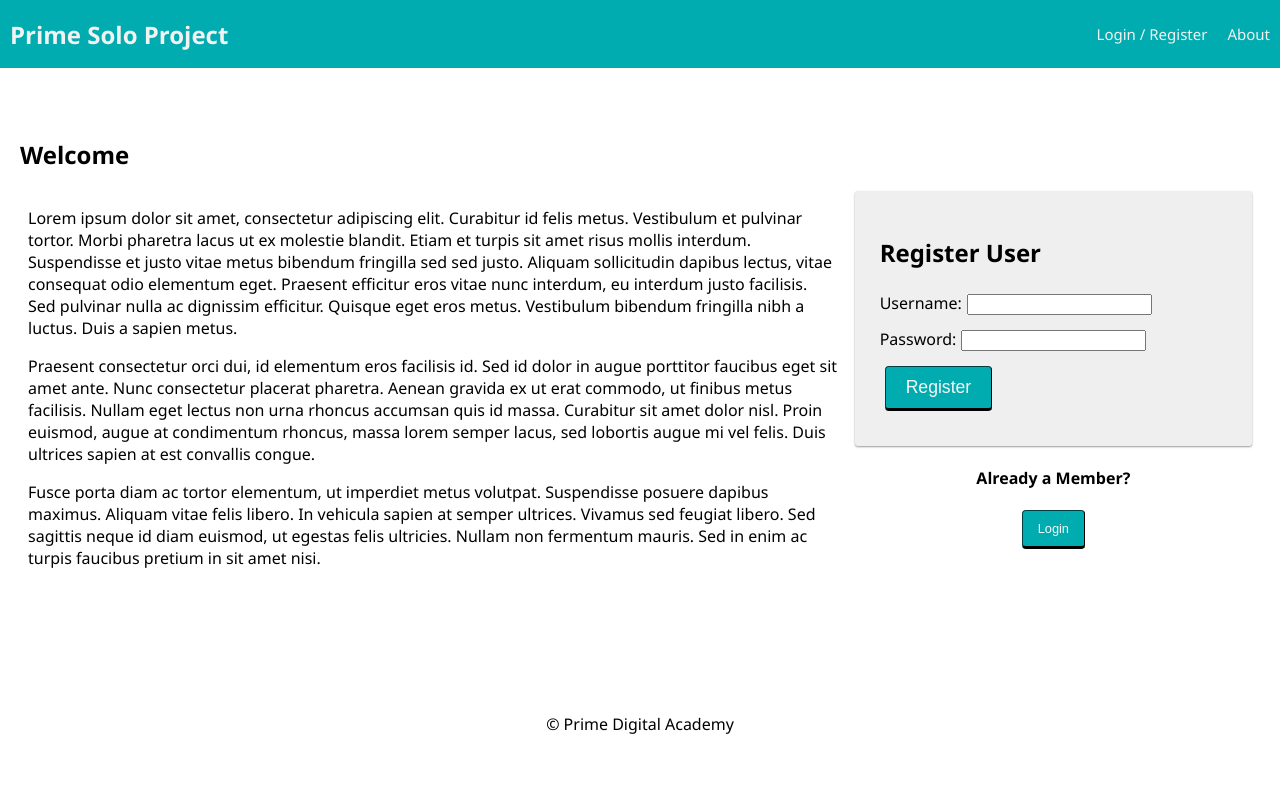
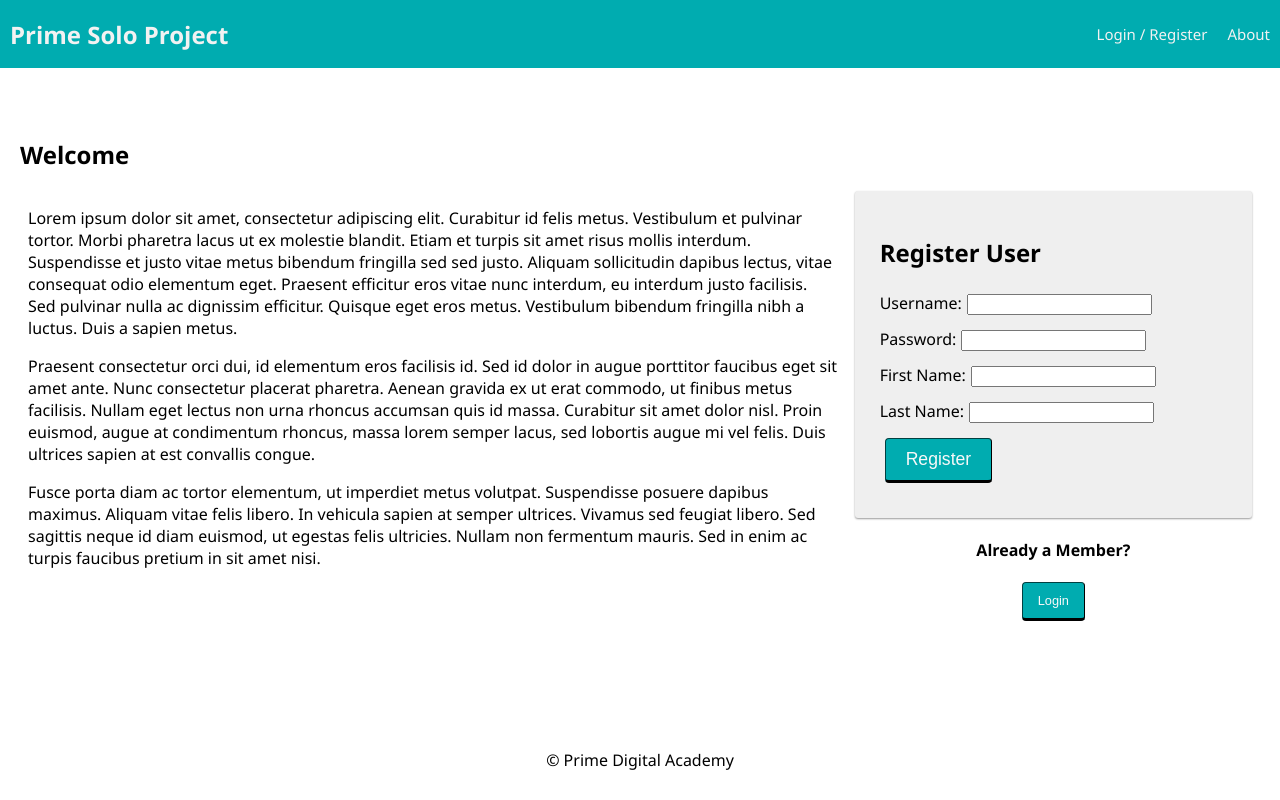
Before and after one commit to JosephMichaelSanchez/prime-solo-project, a React (Create React App) app: page /#/home in a window 1280 px wide. Built offline with nearby package versions, Linux system fonts and the light colour scheme; no server answers.

Commit message:
Change DB in pool. Add first and last name to form

```diff
--- a/src/components/RegisterForm/RegisterForm.jsx
+++ b/src/components/RegisterForm/RegisterForm.jsx
@@ -4,6 +4,8 @@ import { useDispatch, useSelector } from 'react-redux';
 function RegisterForm() {
   const [username, setUsername] = useState('');
   const [password, setPassword] = useState('');
+  const [firstName, setFirstName] = useState('');
+  const [lastName, setLastName] = useState('');
   const errors = useSelector((store) => store.errors);
   const dispatch = useDispatch();
 
@@ -50,10 +52,36 @@ function RegisterForm() {
             onChange={(event) => setPassword(event.target.value)}
           />
         </label>
+        <div>
+          <label htmlFor="firstName">
+            First Name:
+            <input
+              type="firstName"
+              name="firstName"
+              value={firstName}
+              required
+              onChange={(event) => setFirstName(event.target.value)}
+            />
+          </label>
+        </div>
+        <div>
+          <label htmlFor="lastName">
+            Last Name:
+            <input
+              type="lastName"
+              name="lastName"
+              value={lastName}
+              required
+              onChange={(event) => setLastName(event.target.value)}
+            />
+          </label>
+        </div>
+        <div>
+          <input className="btn" type="submit" name="submit" value="Register" />
+        </div>
       </div>
-      <div>
-        <input className="btn" type="submit" name="submit" value="Register" />
-      </div>
+
+
     </form>
   );
 }
```
Also changed, not shown: 1 other file (tests, documents, lock files or other folders).
